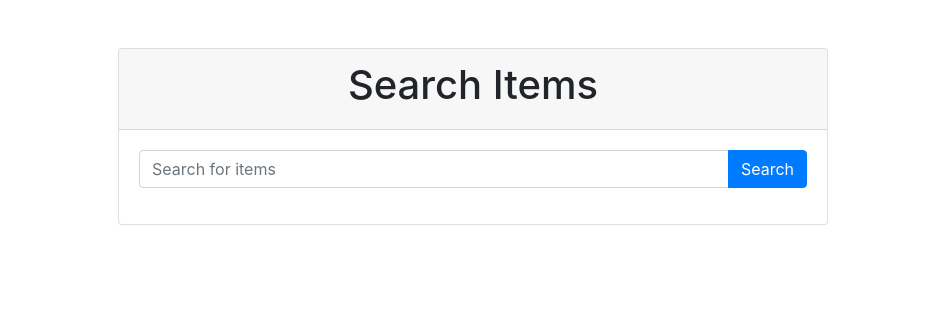
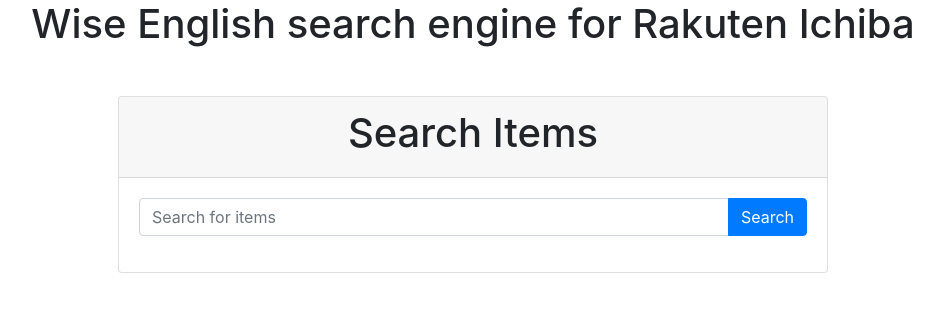
Before and after one commit to zaidanyahya/english-search-engine-for-rakuten-ichiba, a Django app: page /search/ in a window 1280 px wide. Shown: the top 312 px of the page, without its empty margins (167-1110 px from the left). Run offline with Django 5.2, Linux system fonts and the light colour scheme; some libraries are stand-ins or nearby versions.

Commit message:
add Wise English search engine for Rakuten Ichiba title

```diff
--- a/search_engine/templates/basic.html
+++ b/search_engine/templates/basic.html
@@ -37,6 +37,7 @@
 </head>
 <body>
     <div class="container">
+    <h1 align="center">Wise English search engine for Rakuten Ichiba</h1>
         {% block content %}
         {% endblock %}
     </div>
```
